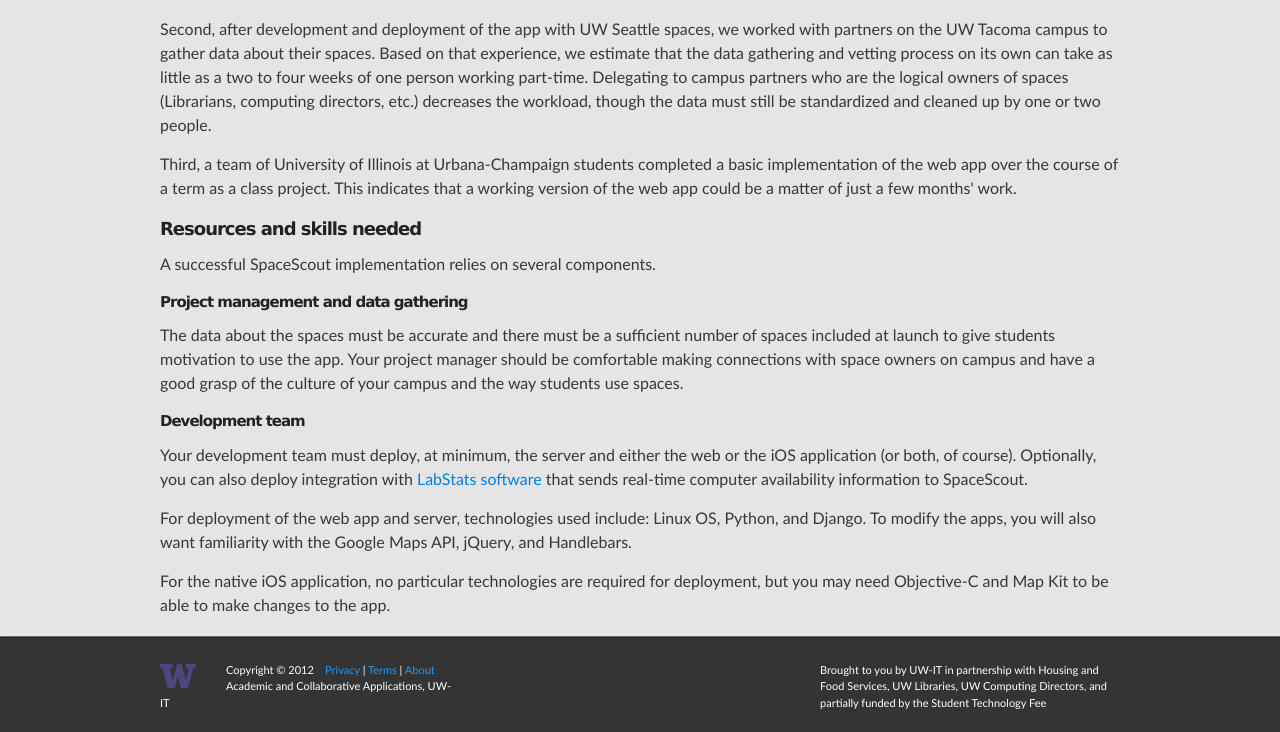
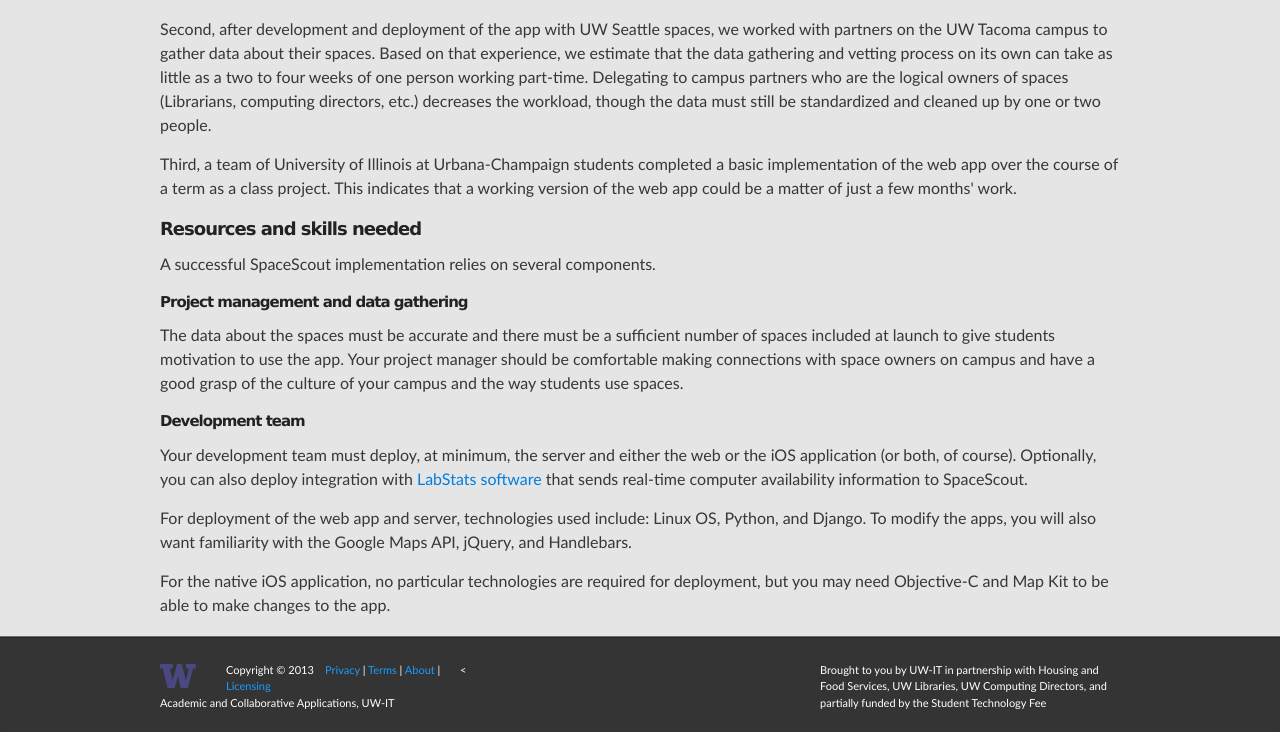
Before and after one commit to uw-it-aca/spacescout, a plain HTML site: page getstarted.html in a window 1280 px wide. Shown: the part 858-1590 px from the top of the page. Drawn offline with Linux system fonts and the light colour scheme.

Commit message:
updating copyright and links to the licensing documentation on all pages.

```diff
--- a/getstarted.html
+++ b/getstarted.html
@@ -78,9 +78,9 @@
    </div>
      <footer>
       <div class="container">
-      <div class="copyright">
+      <<div class="copyright">
         <div class="w-logo"></div>
-        Copyright &copy; 2012 &nbsp;&nbsp;&nbsp;<a target="_blank" href="http://www.washington.edu/online/privacy/">Privacy</a> | <a target="_blank" href="http://www.washington.edu/online/terms/">Terms</a> | <a target="_blank" title="About SpaceScout" href="http://www.washington.edu/lst/help/spacescout-faq">About</a><br>Academic and Collaborative Applications, UW-IT
+        Copyright &copy; 2013 &nbsp;&nbsp;&nbsp;<a target="_blank" href="http://www.washington.edu/online/privacy/">Privacy</a> | <a target="_blank" href="http://www.washington.edu/online/terms/">Terms</a> | <a target="_blank" title="About SpaceScout" href="http://www.washington.edu/lst/help/spacescout-faq">About</a> | <a target="_blank" title="Licensing SpaceScout" href="http://uw-it-aca.github.io/spacescout/licensing.html">Licensing</a><br>Academic and Collaborative Applications, UW-IT
       </div>
       <div class="partners">
         Brought to you by UW-IT in partnership with Housing and Food Services, UW Libraries, UW Computing Directors, and partially funded by the Student Technology Fee
```
Also changed, not shown: ForDev.html (+3 -1 lines), ForPM.html (+3 -1 lines), index.html (+1 -1 lines), licensing.html (+2 -2 lines), trademark_guidelines.html (+1 -1 lines).
